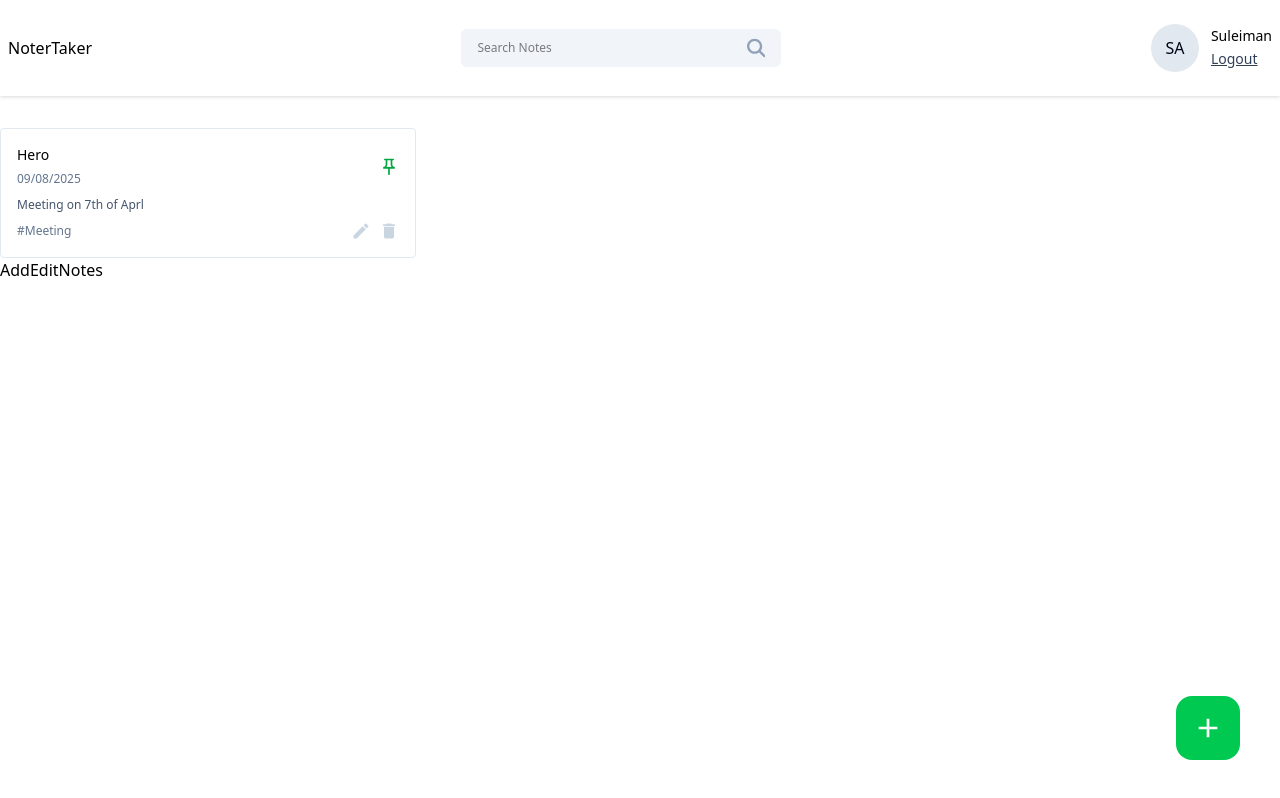
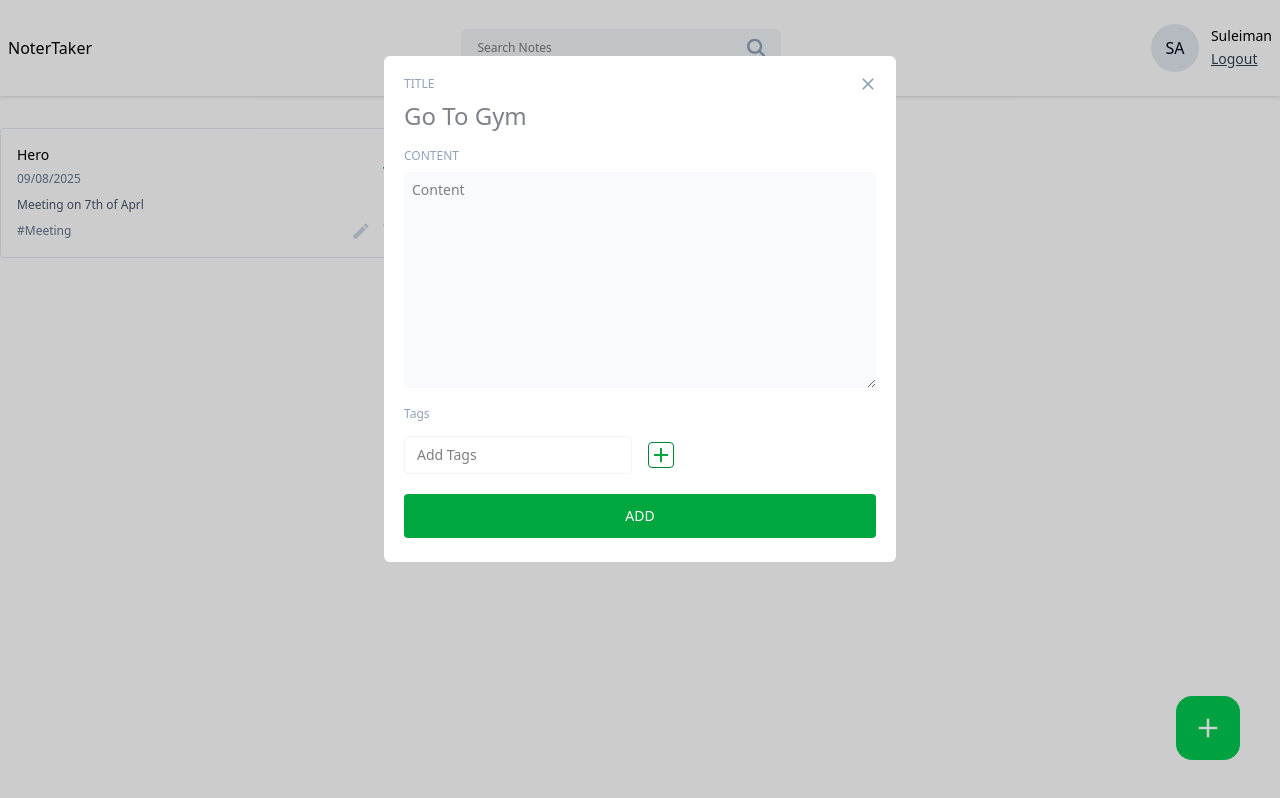
Before and after one commit to Suleiman010/note-app, a React (Vite) app in the folder frontend/note-app/: page /dashboard in a window 1280 px wide. Both pictures are taken after a click on the button 1208 px from the left and 728 px from the top of the page. Built offline with nearby package versions, Linux system fonts and the light colour scheme.

Commit message:
completed the addEdit note model's frontend

```diff
--- a/frontend/note-app/package.json
+++ b/frontend/note-app/package.json
@@ -16,6 +16,7 @@
     "react": "^19.1.1",
     "react-dom": "^19.1.1",
     "react-icons": "^5.5.0",
+    "react-modal": "^3.16.3",
     "react-router-dom": "^7.9.1",
     "tailwindcss": "^4.1.13"
   },
--- /dev/null
+++ b/frontend/note-app/src/components/PasswordInput/TagInput.jsx
@@ -0,0 +1,61 @@
+import { useState } from "react";
+import { MdAdd, MdClose } from "react-icons/md";
+
+const TagInput = ({ tags, setTags }) => {
+  const [inputValue, setInputValue] = useState("");
+
+  const handleInputChange = (e) => {
+    setInputValue(e.target.value);
+  };
+  const addNewTags = () => {
+    if (inputValue.trim !== "") {
+      setTags([...tags, inputValue.trim()]);
+      setInputValue("");
+    }
+  };
+  const handleKeyDown = (e) => {
+    if (e.key === "Enter") {
+      addNewTags();
+    }
+  };
+  const handleRemoveTag = (tagToRemove) => {
+    setTags(tags.filter((tag) => tag !== tagToRemove));
+  };
+  return (
+    <div>
+      {tags.length > 0 && (
+        <div className="flex items-center gap-2 flex-wrap mt-2">
+          {tags.map((tag, index) => (
+            <span
+              key={index}
+              className="flex items-center gap-2 text-sm text-green-900  bg-slate-100 px-3 py-1 "
+            >
+              #{tag}
+              <button onClick={() => handleRemoveTag(tag)}>
+                <MdClose className=" text-red-400  " />
+              </button>
+            </span>
+          ))}
+        </div>
+      )}
+      <div className="flex items-center gap-4 mt-3">
+        <input
+          type="text"
+          className="text-sm bg-transparent border px-3 py-2 outline-none rounded-sm border-gray-100"
+          placeholder="Add Tags"
+          value={inputValue}
+          onChange={handleInputChange}
+          onKeyDown={handleKeyDown}
+        />
+        <button
+          className="flex items-center justify-center rounded border border-green-700  hover:bg-green-600 transition-all"
+          onClick={() => addNewTags()}
+        >
+          <MdAdd className="text-2xl text-green-600  hover:text-white " />
+        </button>
+      </div>
+    </div>
+  );
+};
+
+export default TagInput;
--- a/frontend/note-app/src/index.css
+++ b/frontend/note-app/src/index.css
@@ -10,6 +10,9 @@ body {
 }
 
 @layer components {
+  .input-label {
+    @apply text-xs text-slate-400;
+  }
   .input-box {
     @apply w-full text-sm bg-transparent border-[1.5px] border-gray-300 px-5 py-3 mb-4 outline-none rounded;
   }
--- a/frontend/note-app/src/pages/Home/AddEditNotes.jsx
+++ b/frontend/note-app/src/pages/Home/AddEditNotes.jsx
@@ -1,5 +1,75 @@
-const AddEditNotes = () => {
-  return <div>AddEditNotes</div>;
+import { useState } from "react";
+
+import { MdClose } from "react-icons/md";
+
+import TagInput from "../../components/PasswordInput/TagInput";
+
+const AddEditNotes = ({ onClose, type }) => {
+  const [title, setTitle] = useState("");
+  const [content, setContent] = useState("");
+  const [tags, setTags] = useState([]);
+
+  const [error, setError] = useState(null);
+
+  const handleAdd = async () => {
+    return "Add";
+  };
+  const handleEdit = async () => {
+    return "Edit";
+  };
+  const handleAddNote = () => {
+    if (!title) {
+      setError("Please add task title");
+      return;
+    }
+    if (type === "Add") {
+      return handleAdd();
+    } else if (type === "Edit") {
+      return handleEdit();
+    }
+  };
+  return (
+    <div className="relative">
+      <button
+        className="w-10 h-10 rounded-full flex items-center justify-center absolute -top-3 -right-3 transition-colors hover:bg-slate-50"
+        onClick={onClose}
+      >
+        <MdClose className="text-xl text-slate-400" />
+      </button>
+      <div className="flex flex-col gap-2">
+        <label className="input-label">TITLE</label>
+        <input
+          type="text"
+          placeholder="Go To Gym"
+          className="text-2xl text-slate-950 outline-none"
+          value={title}
+          onChange={(target) => setTitle(target.value)}
+        />
+      </div>
+      <div className="flex flex-col gap-2 mt-4">
+        <label className="input-label">CONTENT</label>
+        <textarea
+          type="text"
+          className="text-sm text-slate-950 outline-none bg-slate-50 p-2 rounded"
+          placeholder="Content"
+          rows={10}
+          value={content}
+          onChange={(target) => setContent(target.value)}
+        />
+      </div>
+      <div className="mt-3">
+        <label className="input-label">Tags</label>
+        <TagInput tags={tags} setTags={setTags} />
+      </div>
+      {error && <p className="text-red-500 text-xs pt-4">{error}</p>}
+      <button
+        className="btn-primary font-medium mt-5 p-3"
+        onClick={() => handleAddNote()}
+      >
+        ADD
+      </button>
+    </div>
+  );
 };
 
 export default AddEditNotes;
--- a/frontend/note-app/src/pages/Home/Home.jsx
+++ b/frontend/note-app/src/pages/Home/Home.jsx
@@ -1,9 +1,19 @@
+import { useState } from "react";
+
+import Modal from "react-modal";
 import { MdAdd } from "react-icons/md";
+
 import NoteCard from "../../components/Cards/NoteCard";
 import NavBar from "../../components/NavBar/NavBar";
 import AddEditNotes from "./AddEditNotes";
 
 const Home = () => {
+  const [openAddEditModal, setOpenAddEditModal] = useState({
+    isShown: false,
+    type: "add",
+    data: null,
+  });
+
   return (
     <>
       <NavBar />
@@ -24,11 +34,30 @@ const Home = () => {
       </div>
       <button
         className="w-16 h-16 flex items-center justify-center cursor-pointer rounded-2xl bg-green-500 hover:bg-green-600 transition-colors absolute right-10 bottom-10"
-        onClick={() => {}}
+        onClick={() =>
+          setOpenAddEditModal({ isShown: true, type: "Add", data: null })
+        }
       >
         <MdAdd className="text-[32px] text-white" />
       </button>
-      <AddEditNotes />
+
+      <Modal
+        isOpen={openAddEditModal.isShown}
+        onRequestClose={() => {}}
+        style={{
+          overlay: { backgroundColor: "rgba(0,0,0,0.2)" },
+        }}
+        contentLabel=""
+        className="w-[40%] max-h-3/4 bg-white rounded-md mx-auto mt-14 p-5 overflow-scroll"
+      >
+        <AddEditNotes
+          onClose={() =>
+            setOpenAddEditModal({ isShown: false, type: "add", data: null })
+          }
+          type={openAddEditModal.type}
+          noteData={openAddEditModal.data}
+        />
+      </Modal>
     </>
   );
 };
```
Also changed, not shown: 1 other file (tests, documents, lock files or other folders).
